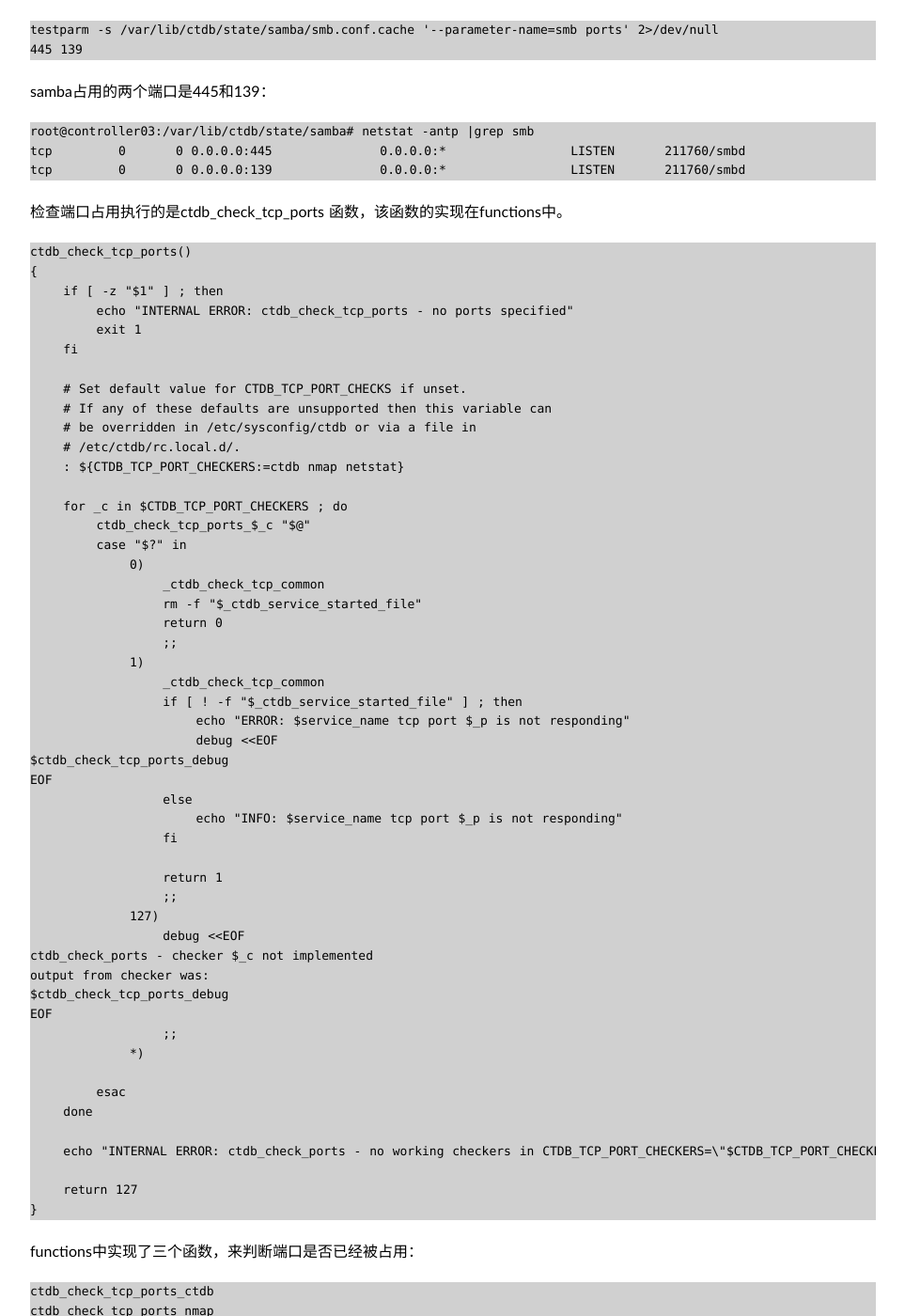
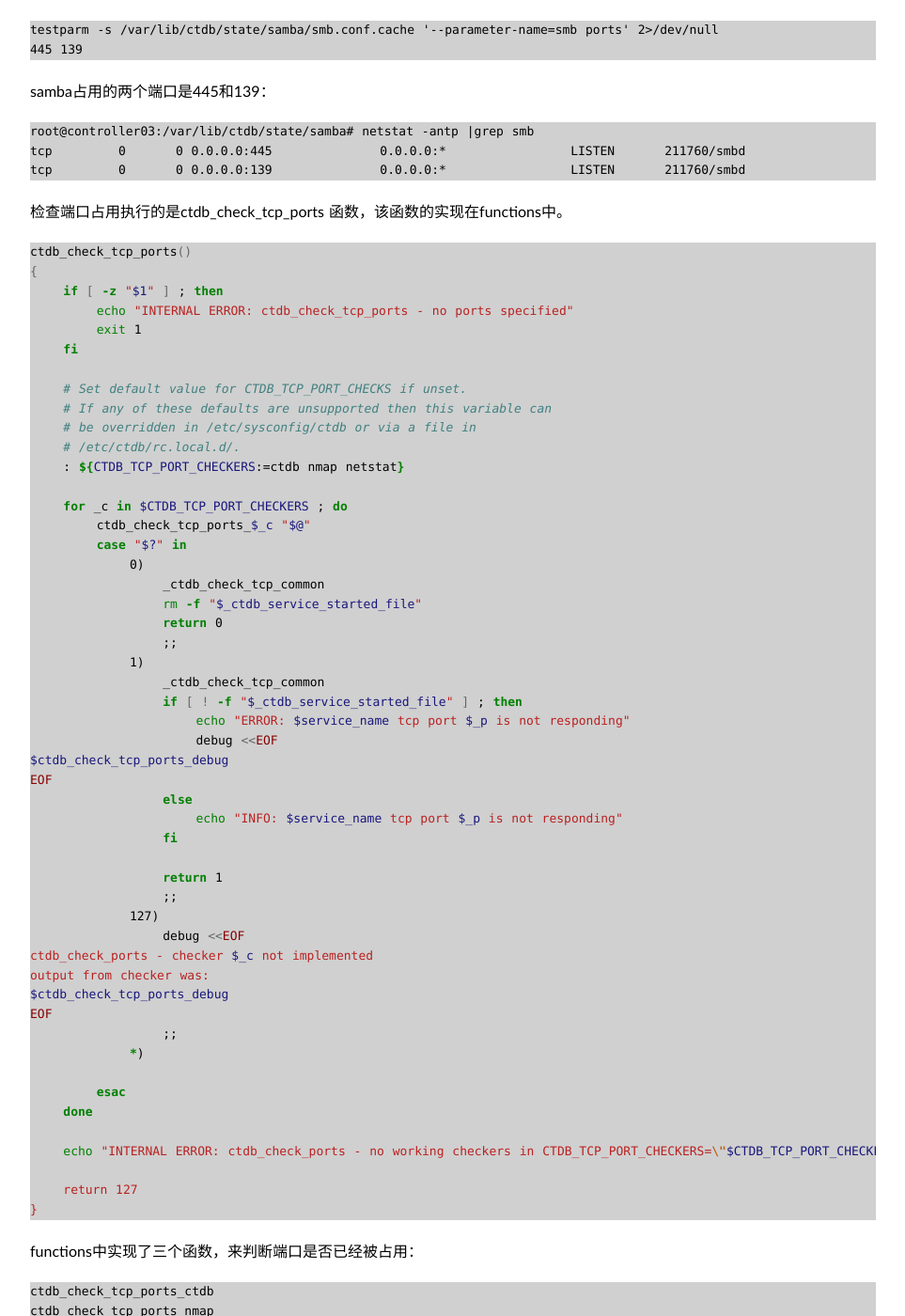
Before and after one commit to Bean-Li/Bean-Li.github.io, a Jekyll site: the page built from _posts/2017-05-08-50.samba-monitor.md, in a window 1280 px wide and 1400 px high, scrolled down 8976 px. Shown: the whole window at 94% size, without its empty margins (158-1121 px from the left). Built offline with Jekyll 4.4.1, drawn with Linux system fonts in a browser that asks for light colours; some web fonts are replaced; some of the changed text lies outside the part shown.

Commit message:
fix format

````diff
--- a/_posts/2017-05-08-50.samba-monitor.md
+++ b/_posts/2017-05-08-50.samba-monitor.md
@@ -299,8 +299,8 @@ RUN_MODE="daemons"
 
 # 50.samba monitor
 
-```
-   monitor)
+```shell
+   monitor)
     # Create a dummy file to track when we need to do periodic cleanup
     # of samba databases
     periodic_cleanup_file="$service_state_dir/periodic_cleanup"
@@ -402,8 +402,8 @@ testparm_background_update 这个函数用来后台执行testparm ，检查/etc/
 
 ### 检查share folder是否存在
 
-```
-            list_samba_shares |
+```shell
+            list_samba_shares |
             ctdb_check_directories_probe || {
                 testparm_foreground_update
                 list_samba_shares |
@@ -413,7 +413,7 @@ testparm_background_update 这个函数用来后台执行testparm ，检查/etc/
 ```
 首先，list_samba_shares 会列出来所有export出去的shared folder
 
-```
+```shell
 list_samba_shares ()
 {
     testparm_cat |
@@ -428,7 +428,7 @@ path = /XXX/YYY
 因此，list_samba_shares 就是搜索path，来获得目录列表。
 通过 -d来检查目录是否存在，如果目录不存在，则返回1，表示失败。
 
-```
+```shell
 ctdb_check_directories_probe() {
     while IFS="" read d ; do
         case "$d" in
@@ -476,7 +476,7 @@ tcp        0      0 0.0.0.0:139             0.0.0.0:*               LISTEN
 
 检查端口占用执行的是ctdb_check_tcp_ports 函数，该函数的实现在functions中。
 
-```
+```shell
 ctdb_check_tcp_ports()
 {
     if [ -z "$1" ] ; then
@@ -538,7 +538,7 @@ ctdb_check_tcp_ports_netstat
 ```
 使用这三个函数来判断端口使用情况。如果端口没有被使用，自如地bind到对应端口，说明samba进程不正常。对于samba而言，使用的是第一个函数：ctdb_check_tcp_ports_ctdb
 
-```
+```shell
 ctdb_check_tcp_ports_ctdb ()
 {
     for _p ; do  # process each function argument (port)
@@ -579,8 +579,8 @@ $_out"
 
 ## 任务3  winbind 检查
 
-```
-    check_ctdb_manages_winbind && {
+```shell
+    check_ctdb_manages_winbind && {
         ctdb_check_command "winbind" "wbinfo -p"
     }
 
````
Also changed, not shown: other parts of _posts/2017-05-08-50.samba-monitor.md (+1 -1 lines).
